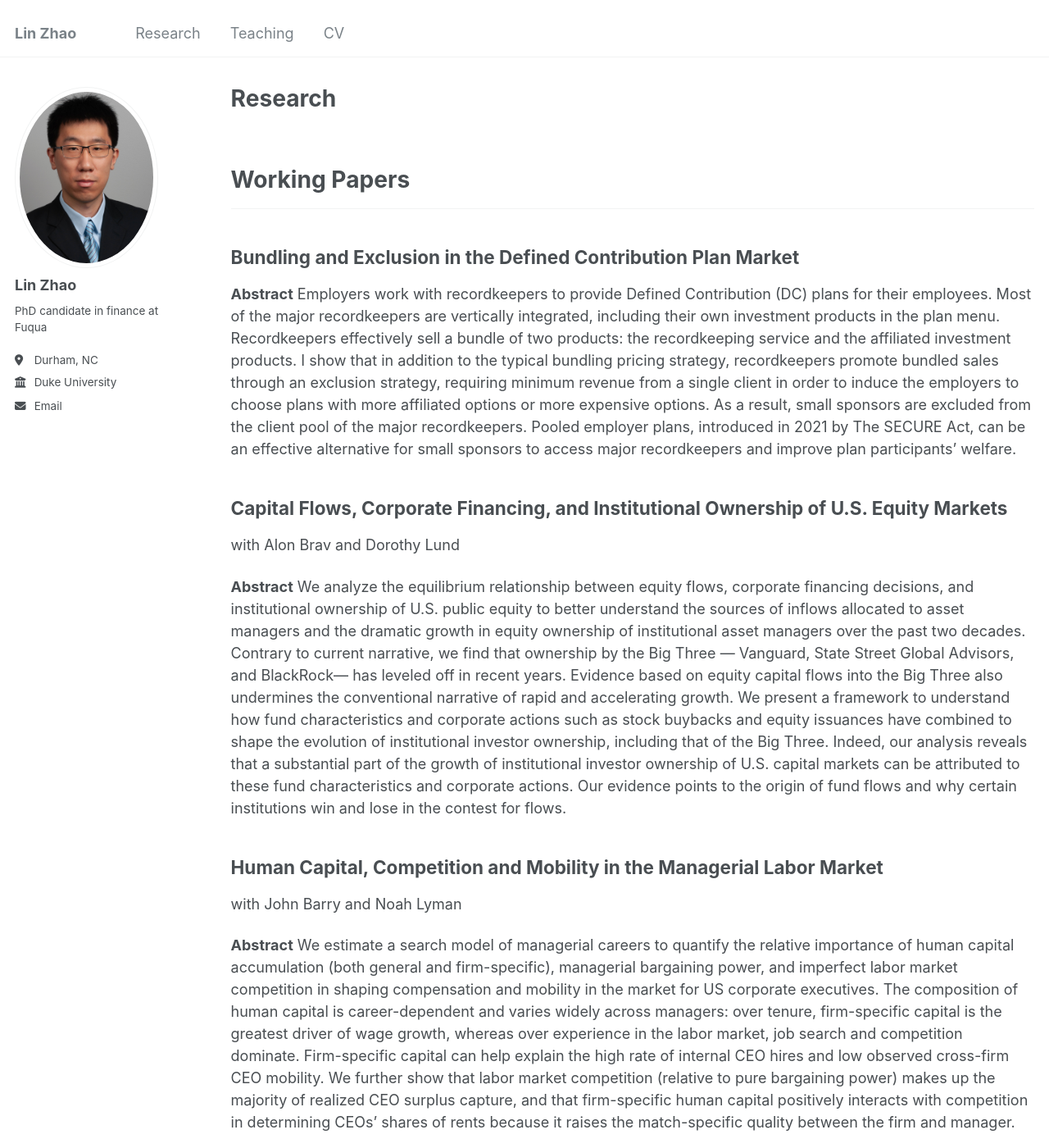
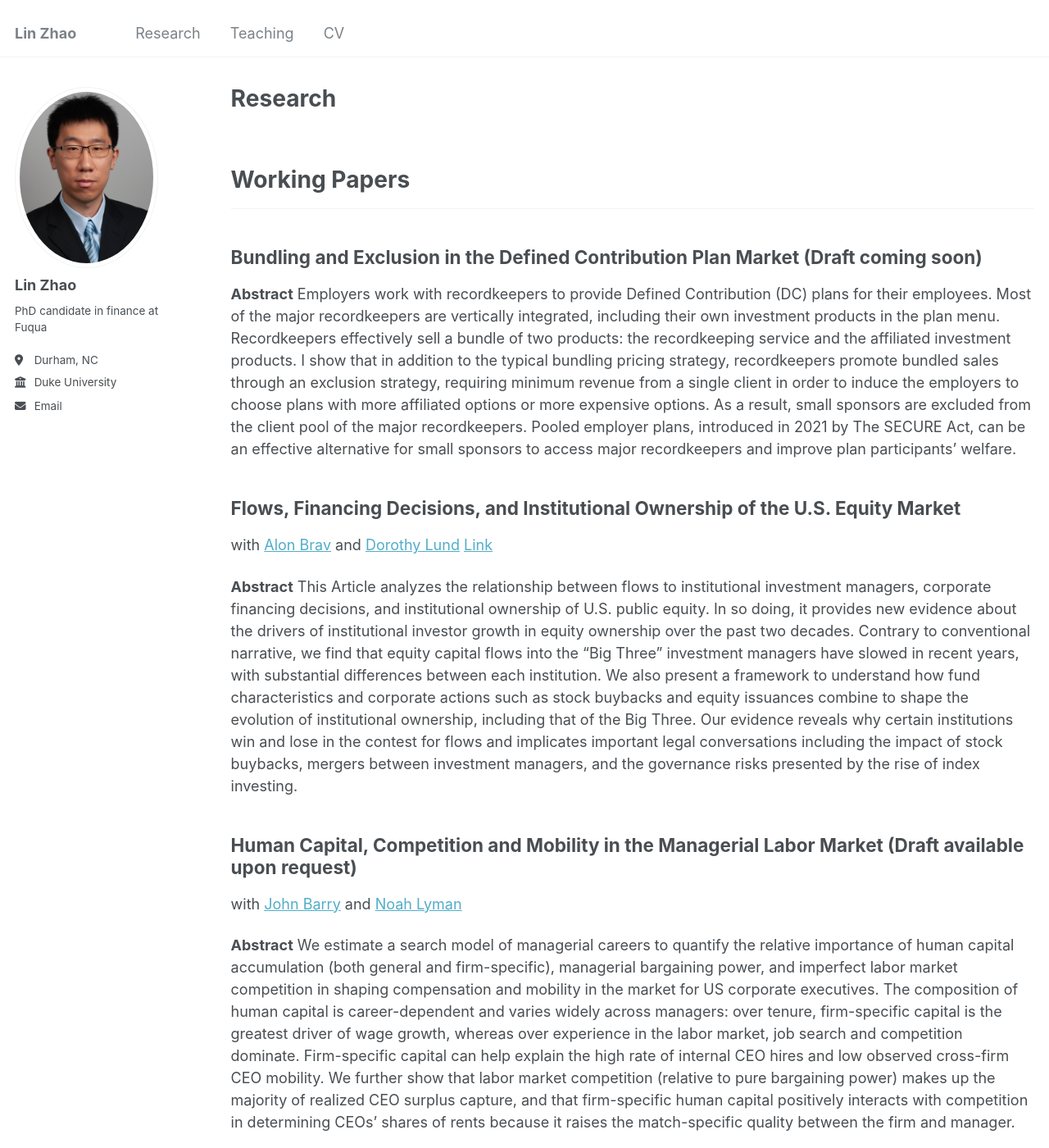
Before and after one commit to linzhao0351/linzhao0351.github.io, a Jekyll site: the page built from _pages/publications.md, in a window 1280 px wide and 1400 px high. Shown: the whole window at 82% size. Built offline with Jekyll 4.4.1, drawn with Linux system fonts in a browser that asks for light colours.

Commit message:
Update publications.md

```diff
--- a/_pages/publications.md
+++ b/_pages/publications.md
@@ -12,18 +12,18 @@ author_profile: true
 # Working Papers
 ***
 
-## Bundling and Exclusion in the Defined Contribution Plan Market
+## Bundling and Exclusion in the Defined Contribution Plan Market (Draft coming soon)
 
 **Abstract** Employers work with recordkeepers to provide Defined Contribution (DC) plans for their employees. Most of the major recordkeepers are vertically integrated, including their own investment products in the plan menu. Recordkeepers effectively sell a bundle of two products: the recordkeeping service and the affiliated investment products. I show that in addition to the typical bundling pricing strategy, recordkeepers promote bundled sales through an exclusion strategy, requiring minimum revenue from a single client in order to induce the employers to choose plans with more affiliated options or more expensive options. As a result, small sponsors are excluded from the client pool of the major recordkeepers. Pooled employer plans, introduced in 2021 by The SECURE Act, can be an effective alternative for small sponsors to access major recordkeepers and improve plan participants’ welfare.
 
 
-## Capital Flows, Corporate Financing, and Institutional Ownership of U.S. Equity Markets
-with Alon Brav and Dorothy Lund
+## Flows, Financing Decisions, and Institutional Ownership of the U.S. Equity Market
+with [Alon Brav](https://www.fuqua.duke.edu/faculty/alon-brav) and [Dorothy Lund](https://www.law.columbia.edu/faculty/dorothy-s-lund) [Link](https://papers.ssrn.com/sol3/papers.cfm?abstract_id=4693837)
 
-**Abstract**  We analyze the equilibrium relationship between equity flows, corporate financing decisions, and institutional ownership of U.S. public equity to better understand the sources of inflows allocated to asset managers and the dramatic growth in equity ownership of institutional asset managers over the past two decades. Contrary to current narrative, we find that ownership by the Big Three — Vanguard, State Street Global Advisors, and BlackRock— has leveled off in recent years. Evidence based on equity capital flows into the Big Three also undermines the conventional narrative of rapid and accelerating growth. We present a framework to understand how fund characteristics and corporate actions such as stock buybacks and equity issuances have combined to shape the evolution of institutional investor ownership, including that of the Big Three. Indeed, our analysis reveals that a substantial part of the growth of institutional investor ownership of U.S. capital markets can be attributed to these fund characteristics and corporate actions. Our evidence points to the origin of fund flows and why certain institutions win and lose in the contest for flows.
+**Abstract**  This Article analyzes the relationship between flows to institutional investment managers, corporate financing decisions, and institutional ownership of U.S. public equity. In so doing, it provides new evidence about the drivers of institutional investor growth in equity ownership over the past two decades. Contrary to conventional narrative, we find that equity capital flows into the “Big Three” investment managers have slowed in recent years, with substantial differences between each institution. We also present a framework to understand how fund characteristics and corporate actions such as stock buybacks and equity issuances combine to shape the evolution of institutional ownership, including that of the Big Three. Our evidence reveals why certain institutions win and lose in the contest for flows and implicates important legal conversations including the impact of stock buybacks, mergers between investment managers, and the governance risks presented by the rise of index investing.
 
-## Human Capital, Competition and Mobility in the Managerial Labor Market
-with John Barry and Noah Lyman
+## Human Capital, Competition and Mobility in the Managerial Labor Market (Draft available upon request)
+with [John Barry](https://johnwbarry.info/) and [Noah Lyman](https://www.noahlyman.com/)
 
 **Abstract**  We estimate a search model of managerial careers to quantify the relative importance of human capital accumulation (both general and firm-specific), managerial bargaining power, and imperfect labor market competition in shaping compensation and mobility in the market for US corporate executives. The composition of human capital is career-dependent and varies widely across managers:  over tenure, firm-specific capital is the greatest driver of wage growth, whereas over experience in the labor market, job search and competition dominate. Firm-specific capital can help explain the high rate of internal CEO hires and low observed cross-firm CEO mobility. We further show that labor market competition (relative to pure bargaining power) makes up the majority of realized CEO surplus capture, and that firm-specific human capital positively interacts with competition in determining CEOs' shares of rents because it raises the match-specific quality between the firm and manager.
 
```
